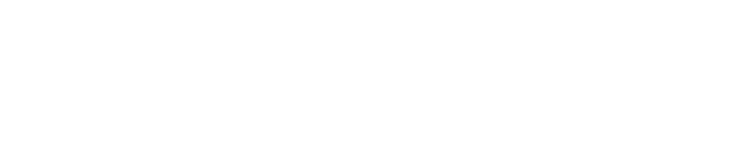
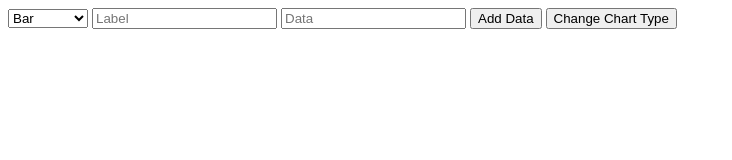
Before and after one commit to BurnettMiao/Chart-Generator-App-with-ASMR-Programming, a plain HTML site: page index.html in a window 1280 px wide. Shown: the whole page, without its empty margins (0-732 px from the left). Drawn offline with nearby package versions, Linux system fonts and the light colour scheme.

Commit message:
html structure finish

```diff
--- a/index.html
+++ b/index.html
@@ -7,6 +7,29 @@
     <title>Live Chart Generator</title>
   </head>
   <body>
+    <div class="container">
+      <div class="chart-container">
+        <div id="canvas-container"></div>
+      </div>
+
+      <div class="controls">
+        <select id="chartType" class="select">
+          <option value="bar">Bar</option>
+          <option value="line">Line</option>
+          <option value="pie">Pie</option>
+          <option value="doughnut">Doughnut</option>
+          <option value="radar">Radar</option>
+        </select>
+
+        <input type="text" id="labelInput" class="input" placeholder="Label" />
+        <input type="number" id="dataInput" class="input" placeholder="Data" />
+        <button onclick="addData()" class="btn">Add Data</button>
+        <button onclick="updateChartType()" class="btn">
+          Change Chart Type
+        </button>
+      </div>
+    </div>
+
     <script src="https://cdn.jsdelivr.net/npm/chart.js@4.4.2/dist/chart.umd.min.js"></script>
     <script src="script.js"></script>
   </body>
--- a/style.css
+++ b/style.css
@@ -0,0 +1 @@
+@import url('https://fonts.googleapis.com/css2?family=Poppins:wght@300;400;500;600;700;800;900&display=swap');
```
